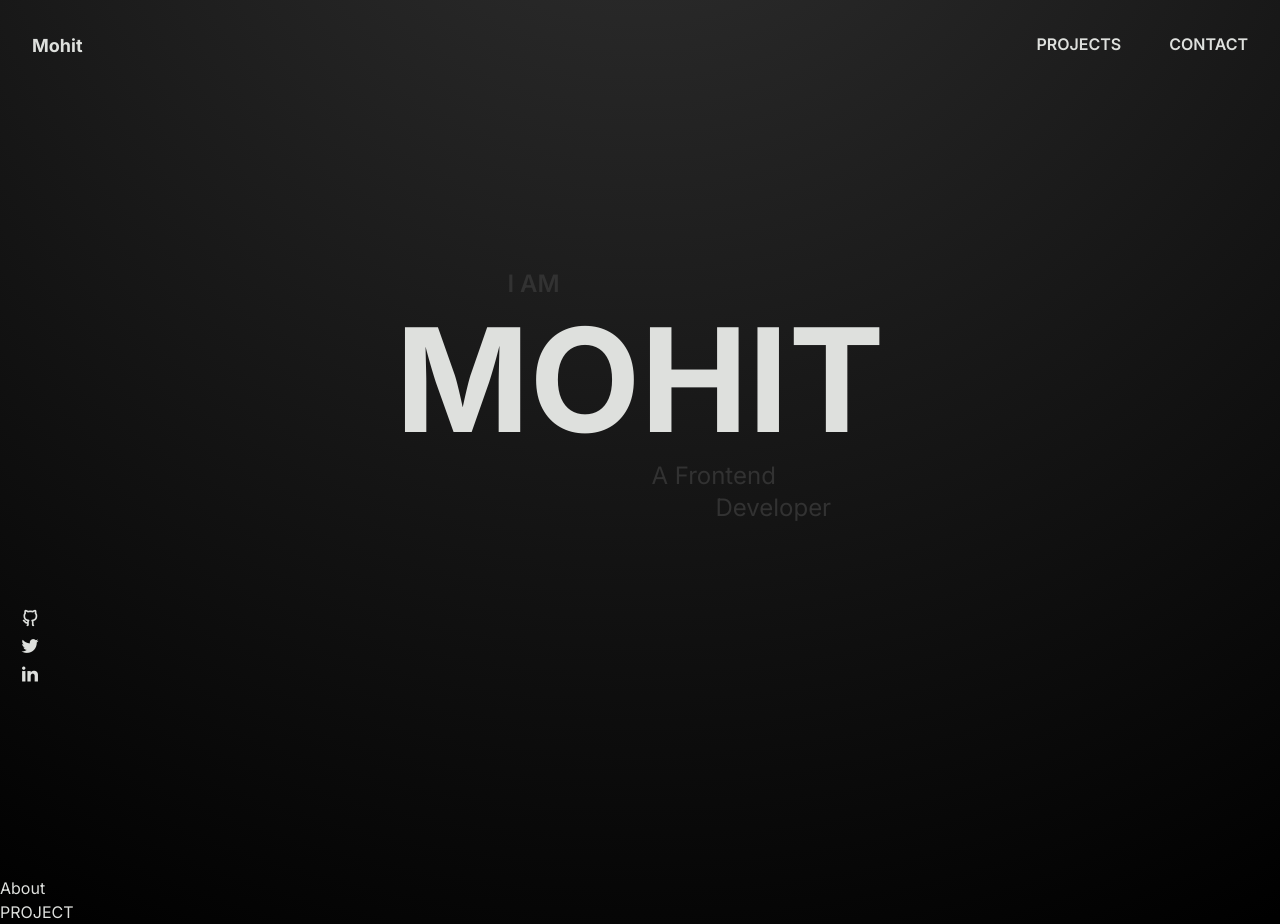
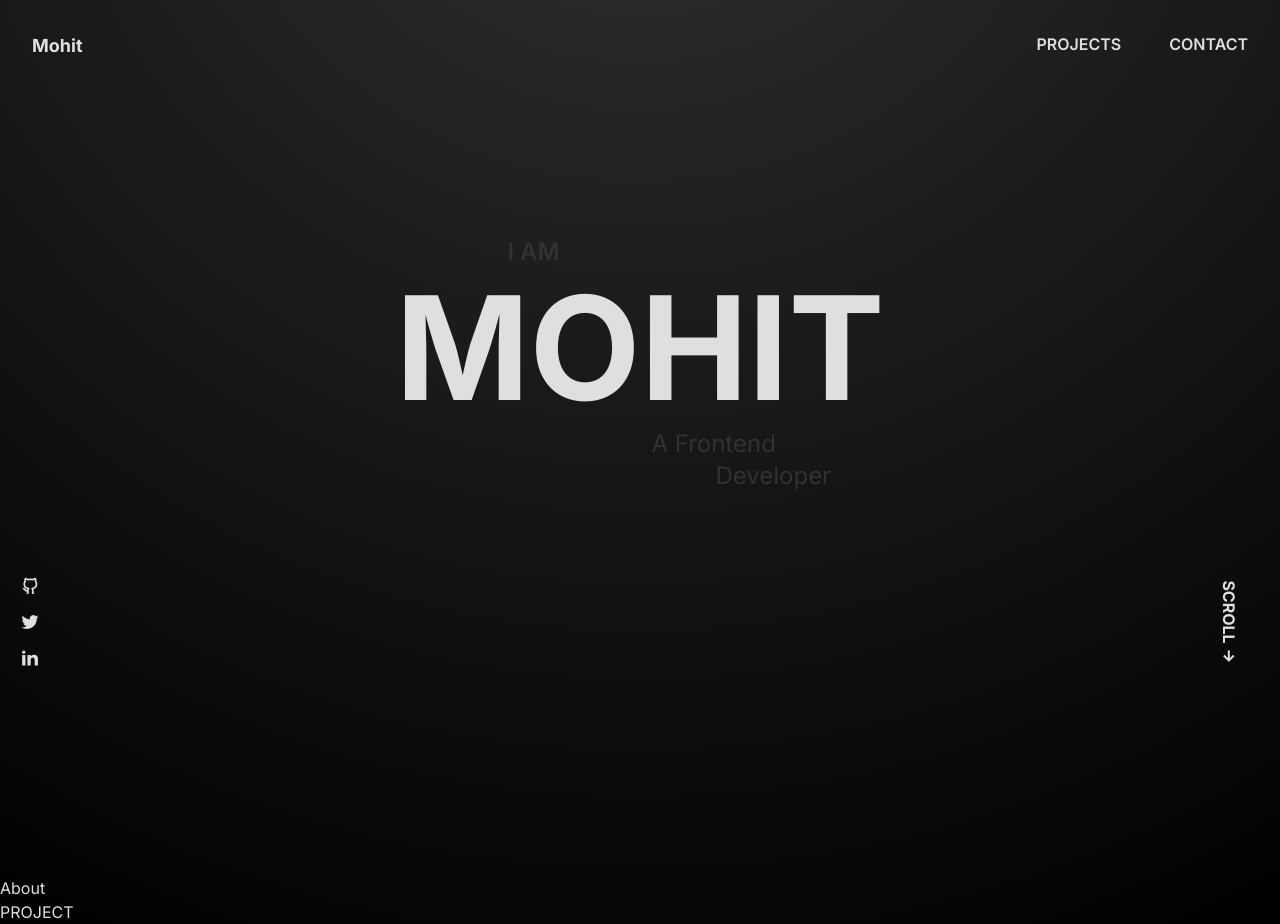
Before and after one commit to Mohit76655/Portfolio-Next, a Next.js app: page / in a window 1280 px wide. Built offline with nearby package versions, Linux system fonts and the light colour scheme.

Commit message:
Social-links bug-fix

```diff
--- a/src/app/page.jsx
+++ b/src/app/page.jsx
@@ -7,7 +7,7 @@ import "remixicon/fonts/remixicon.css";
 export default function Home() {
   return (
     <>
-      <main className="min-h-screen pt-[12rem]">
+      <main className="min-h-screen pt-[10rem] overflow-y-hidden">
         <div className="flex justify-center items-center text-2xl">
           <div className=" mb-20 flex flex-col md:gap-16 gap-10">
             <p className="md:ml-28 ml-12 font-semibold text-[#323232]">I AM</p>
@@ -18,7 +18,8 @@ export default function Home() {
             </div>
           </div>
         </div>
-        <span className=" flex flex-col pl-5 text-xl">
+        <div className=" justify-between mb-11 hidden md:flex">
+          <span className=" flex flex-col pl-5 text-xl gap-2">
             <a href="https://github.com/Mohit76655">
               <i className="ri-github-line"></i>
             </a>
@@ -29,6 +30,11 @@ export default function Home() {
               <i className="ri-linkedin-fill"></i>
             </a>
           </span>
+          <span className=" flex flex-col items-center font-bold gap-5 mt-7 pr-5">
+            <span className=" rotate-90">SCROLL</span>
+            <i class="ri-arrow-down-line"></i>
+          </span>
+        </div>
       </main>
       <About />
       <Portfoilio />
```
Lines whose indentation alone changed are shown as unchanged.
